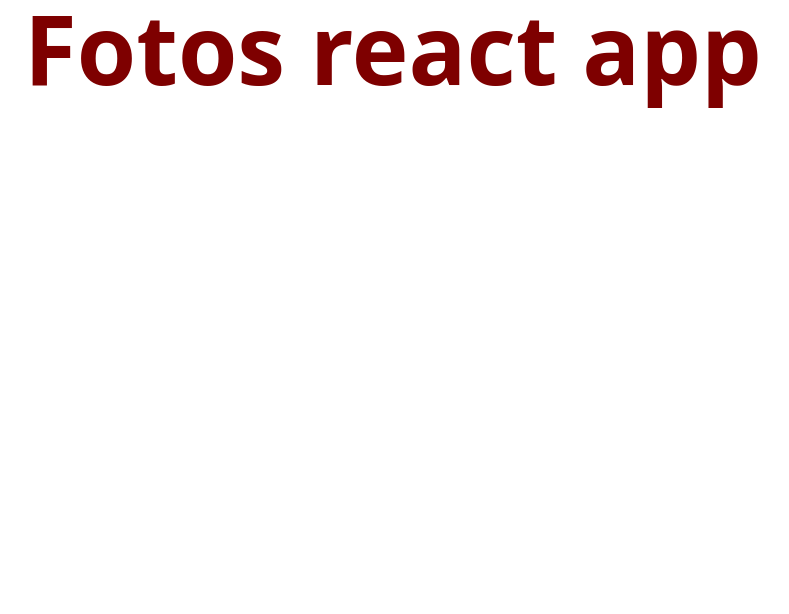
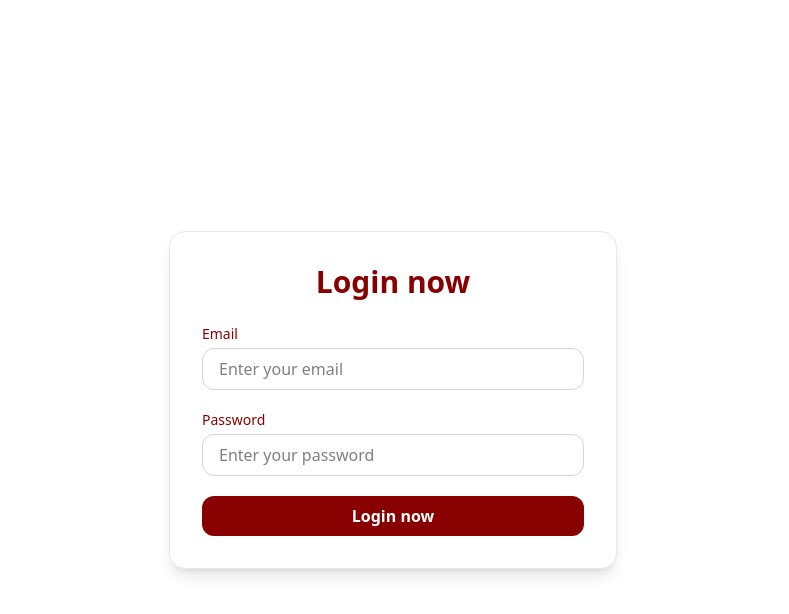
Before and after one commit to SriragHariharan/fotos-client, a React (Vite) app: page / in a window 1280 px wide. Shown: the top 614 px of the page, without its empty margins (247-1036 px from the left). Built offline with nearby package versions, Linux system fonts and the light colour scheme.

Commit message:
Created a login and singup page. Added validation to the pages using react-hook-form.

```diff
--- a/package.json
+++ b/package.json
@@ -13,6 +13,7 @@
     "@tailwindcss/vite": "^4.1.4",
     "react": "^19.0.0",
     "react-dom": "^19.0.0",
+    "react-hook-form": "^7.56.1",
     "tailwindcss": "^4.1.4"
   },
   "devDependencies": {
--- a/src/App.tsx
+++ b/src/App.tsx
@@ -1,7 +1,9 @@
+import Login from "./pages/Login"
+
 function App() {
   return (
-    <div className="text-center text-8xl text-[#7e0000] font-extrabold tracking-extrawider">
-      Fotos react app
+    <div>
+      <Login />
     </div>
   )
 }
--- /dev/null
+++ b/src/pages/Login.tsx
@@ -0,0 +1,75 @@
+import { useForm, SubmitHandler } from "react-hook-form";
+
+type Inputs = {
+  username: string;
+  email: string;
+  password: string;
+  confirmPassword: string;
+};
+
+function Login() {
+  const {
+    register,
+    handleSubmit,
+    formState: { errors },
+  } = useForm<Inputs>();
+
+  const onSubmit: SubmitHandler<Inputs> = (data) => console.log(data);
+
+  return (
+    <div className="min-h-screen flex items-center justify-center bg-white px-4">
+      <div className="w-full max-w-md p-8 rounded-2xl shadow-lg border border-gray-200">
+        <h2 className="text-3xl font-bold text-center mb-6 text-[#890000]">Login now</h2>
+        <form className="space-y-5" onSubmit={handleSubmit(onSubmit)}>
+
+          {/* Email */}
+          <div>
+            <label className="block text-sm font-medium text-[#890000] mb-1">Email</label>
+            <input
+              {...register("email", {
+                required: true,
+                pattern: /^[^\s@]+@[^\s@]+\.[^\s@]+$/,
+              })}
+              type="email"
+              placeholder="Enter your email"
+              className="w-full px-4 py-2 border border-gray-300 rounded-xl focus:outline-none focus:ring-2 focus:ring-[#890000]"
+            />
+            {errors.email?.type === "required" && (
+              <p className="text-red-500 text-xs mt-1">Email is required</p>
+            )}
+            {errors.email?.type === "pattern" && (
+              <p className="text-red-500 text-xs mt-1">Enter a valid email address</p>
+            )}
+          </div>
+
+          {/* Password */}
+          <div>
+            <label className="block text-sm font-medium text-[#890000] mb-1">Password</label>
+            <input
+              {...register("password", { required: true, minLength: 6 })}
+              type="password"
+              placeholder="Enter your password"
+              className="w-full px-4 py-2 border border-gray-300 rounded-xl focus:outline-none focus:ring-2 focus:ring-[#890000]"
+            />
+            {errors.password?.type === "required" && (
+              <p className="text-red-500 text-xs mt-1">Password is required</p>
+            )}
+            {errors.password?.type === "minLength" && (
+              <p className="text-red-500 text-xs mt-1">Password must be at least 6 characters</p>
+            )}
+          </div>
+
+          {/* Submit */}
+          <button
+            type="submit"
+            className="w-full bg-[#890000] text-white py-2 rounded-xl font-semibold hover:bg-[#6f0000] transition-colors cursor-pointer"
+          >
+            Login now
+          </button>
+        </form>
+      </div>
+    </div>
+  );
+}
+
+export default Login;
--- /dev/null
+++ b/src/pages/Signup.tsx
@@ -0,0 +1,116 @@
+import { useForm, SubmitHandler } from "react-hook-form";
+
+type Inputs = {
+  username: string;
+  email: string;
+  password: string;
+  confirmPassword: string;
+};
+
+function Signup() {
+  const {
+    register,
+    handleSubmit,
+    watch,
+    formState: { errors },
+  } = useForm<Inputs>();
+
+  const onSubmit: SubmitHandler<Inputs> = (data) => console.log(data);
+  const password = watch("password");
+
+  return (
+    <div className="min-h-screen flex items-center justify-center bg-white px-4">
+      <div className="w-full max-w-md p-8 rounded-2xl shadow-lg border border-gray-200">
+        <h2 className="text-3xl font-bold text-center mb-6 text-[#890000]">Create Account</h2>
+        <form className="space-y-5" onSubmit={handleSubmit(onSubmit)}>
+          {/* Username */}
+          <div>
+            <label className="block text-sm font-medium text-[#890000] mb-1">Username</label>
+            <input
+              {...register("username", { required: true, minLength: 3, maxLength: 36 })}
+              type="text"
+              placeholder="Enter your username"
+              className="w-full px-4 py-2 border border-gray-300 rounded-xl focus:outline-none focus:ring-2 focus:ring-[#890000]"
+            />
+            {errors.username?.type === "required" && (
+              <p className="text-red-500 text-xs mt-1">Username is required</p>
+            )}
+            {errors.username?.type === "minLength" && (
+              <p className="text-red-500 text-xs mt-1">Username must be at least 3 characters</p>
+            )}
+            {errors.username?.type === "maxLength" && (
+              <p className="text-red-500 text-xs mt-1">Username must be at most 36 characters</p>
+            )}
+          </div>
+
+          {/* Email */}
+          <div>
+            <label className="block text-sm font-medium text-[#890000] mb-1">Email</label>
+            <input
+              {...register("email", {
+                required: true,
+                pattern: /^[^\s@]+@[^\s@]+\.[^\s@]+$/,
+              })}
+              type="email"
+              placeholder="Enter your email"
+              className="w-full px-4 py-2 border border-gray-300 rounded-xl focus:outline-none focus:ring-2 focus:ring-[#890000]"
+            />
+            {errors.email?.type === "required" && (
+              <p className="text-red-500 text-xs mt-1">Email is required</p>
+            )}
+            {errors.email?.type === "pattern" && (
+              <p className="text-red-500 text-xs mt-1">Enter a valid email address</p>
+            )}
+          </div>
+
+          {/* Password */}
+          <div>
+            <label className="block text-sm font-medium text-[#890000] mb-1">Password</label>
+            <input
+              {...register("password", { required: true, minLength: 6 })}
+              type="password"
+              placeholder="Enter your password"
+              className="w-full px-4 py-2 border border-gray-300 rounded-xl focus:outline-none focus:ring-2 focus:ring-[#890000]"
+            />
+            {errors.password?.type === "required" && (
+              <p className="text-red-500 text-xs mt-1">Password is required</p>
+            )}
+            {errors.password?.type === "minLength" && (
+              <p className="text-red-500 text-xs mt-1">Password must be at least 6 characters</p>
+            )}
+          </div>
+
+          {/* Confirm Password */}
+          <div>
+            <label className="block text-sm font-medium text-[#890000] mb-1">Confirm Password</label>
+            <input
+              {...register("confirmPassword", {
+                required: true,
+                validate: (value) => value === password || "Passwords do not match",
+              })}
+              type="password"
+              placeholder="Confirm your password"
+              className="w-full px-4 py-2 border border-gray-300 rounded-xl focus:outline-none focus:ring-2 focus:ring-[#890000]"
+            />
+            {errors.confirmPassword?.type === "required" && (
+              <p className="text-red-500 text-xs mt-1">Please confirm your password</p>
+            )}
+            {errors.confirmPassword?.type === "validate" && (
+              <p className="text-red-500 text-xs mt-1">{errors.confirmPassword.message}</p>
+            )}
+          </div>
+
+          {/* Submit */}
+          <button
+            type="submit"
+            className="w-full bg-[#890000] text-white py-2 rounded-xl font-semibold hover:bg-[#6f0000] transition-colors cursor-pointer"
+          >
+            Sign Up
+          </button>
+        </form>
+      </div>
+    </div>
+  );
+}
+
+export default Signup;
```
Also changed, not shown: 1 other file (tests, documents, lock files or other folders).
